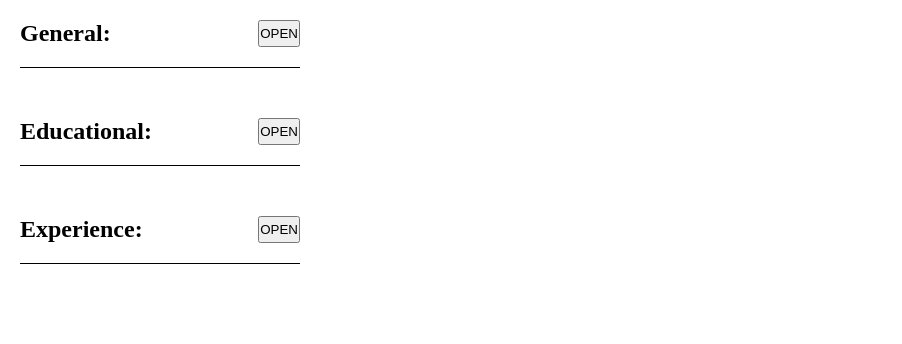
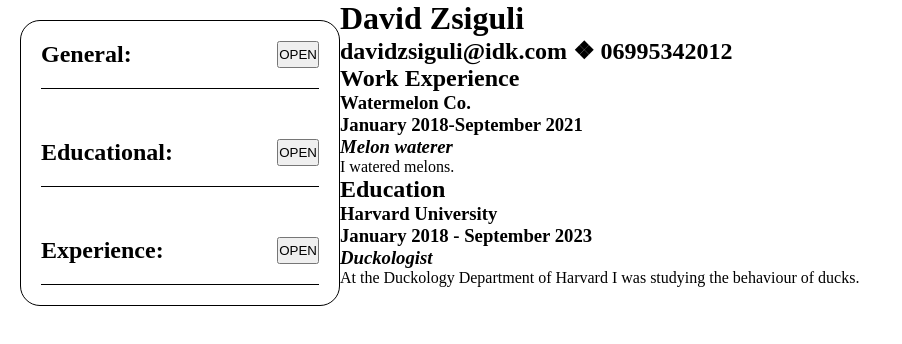
Before and after one commit to daknine10/cv_application, a React (Vite) app in the folder cvapp/: page / in a window 1280 px wide. Shown: the top 344 px of the page, without its empty margins (0-902 px from the left). Built offline with nearby package versions, Linux system fonts and the light colour scheme.

Commit message:
Added Preview component based on input.

```diff
--- a/cvapp/src/App.jsx
+++ b/cvapp/src/App.jsx
@@ -1,6 +1,7 @@
 import Input from "./Input"
 import { useState } from "react"
 import { general, educations, experiences } from "./educations"
+import Preview from "./Preview"
 
 export default function App() {
     const [generalObj, setGeneralObj] = useState(general)
@@ -85,6 +86,10 @@ export default function App() {
             handleEducationDelete={handleEducationDelete}
             educations={educationObj}
             experiences={experienceObj}/>
+            <Preview
+            general={generalObj}
+            experiences={experienceObj}
+            education={educationObj}/>
         </div>
     )
 }
--- a/cvapp/src/Preview.jsx
+++ b/cvapp/src/Preview.jsx
@@ -1 +1,59 @@
-//outputs the preview based on the input
+
+function General( {general} ) {
+    return (
+        <div className="general">
+            <h1>{general.firstName} {general.lastName}</h1>
+            <h2>{general.email} ❖︎ {general.tel}</h2>
+        </div>
+    )
+}
+
+function Experience( {experiences} ) {
+    return (
+        <div className="experience-container">
+            <h2>Work Experience</h2>
+            {experiences.map(experience => (
+                <div className="cv-element" key={experience.id}>
+
+                    <div className="cv-header">
+                        <h3>{experience.company}</h3>
+                        <h3>{experience.dateFrom}-{experience.dateTo}</h3>
+                    </div>
+
+                    <h3><i>{experience.position}</i></h3>
+                    <p>{experience.description}</p>
+                </div>
+            ))}
+        </div>
+    )
+}
+
+function Education({ education }) {
+    return (
+        <div className="education-container">
+            <h2>Education</h2>
+            {education.map(edu => (
+                <div className="cv-element" key={edu.id}>
+
+                    <div className="cv-header">
+                        <h3>{edu.school}</h3>
+                        <h3>{edu.dateFrom} - {edu.dateTo}</h3>
+                    </div>
+
+                    <h3><i>{edu.faculty}</i></h3>
+                    <p>{edu.description}</p>
+                </div>
+            ))}
+        </div>
+    );
+}
+
+export default function Preview({ general, experiences, education }) {
+    return (
+        <div>
+            <General general={general}/>
+            <Experience experiences={experiences}/>
+            <Education education={education}/>
+        </div>
+    )
+}
--- a/cvapp/src/index.css
+++ b/cvapp/src/index.css
@@ -15,6 +15,10 @@
     padding: 20px;
     width: 20em;
     gap: 50px;
+    border: 1px solid black;
+    border-radius: 20px;
+    margin-left: 20px;
+    margin-top: 20px;
 }
 
 form {
```
